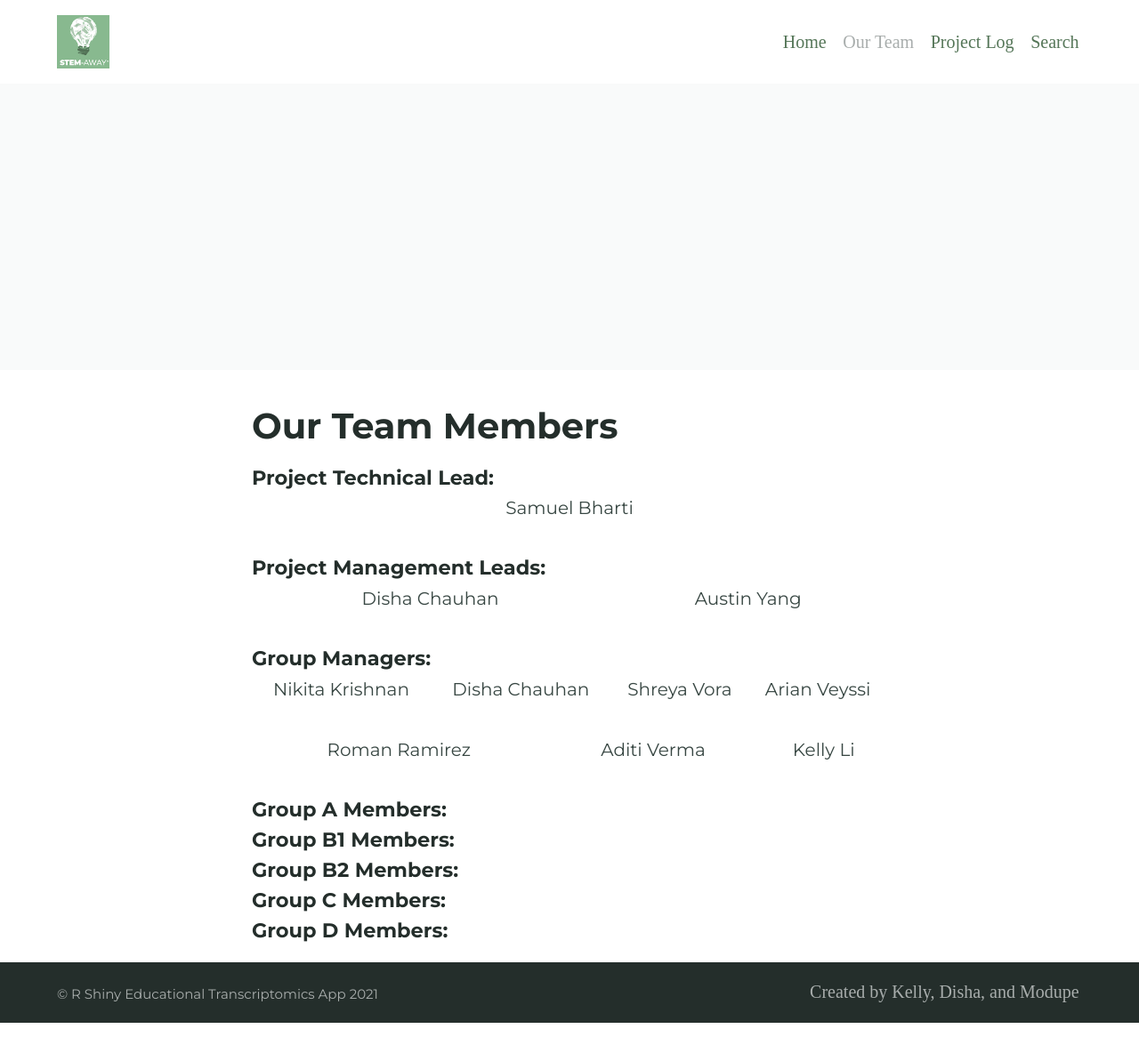
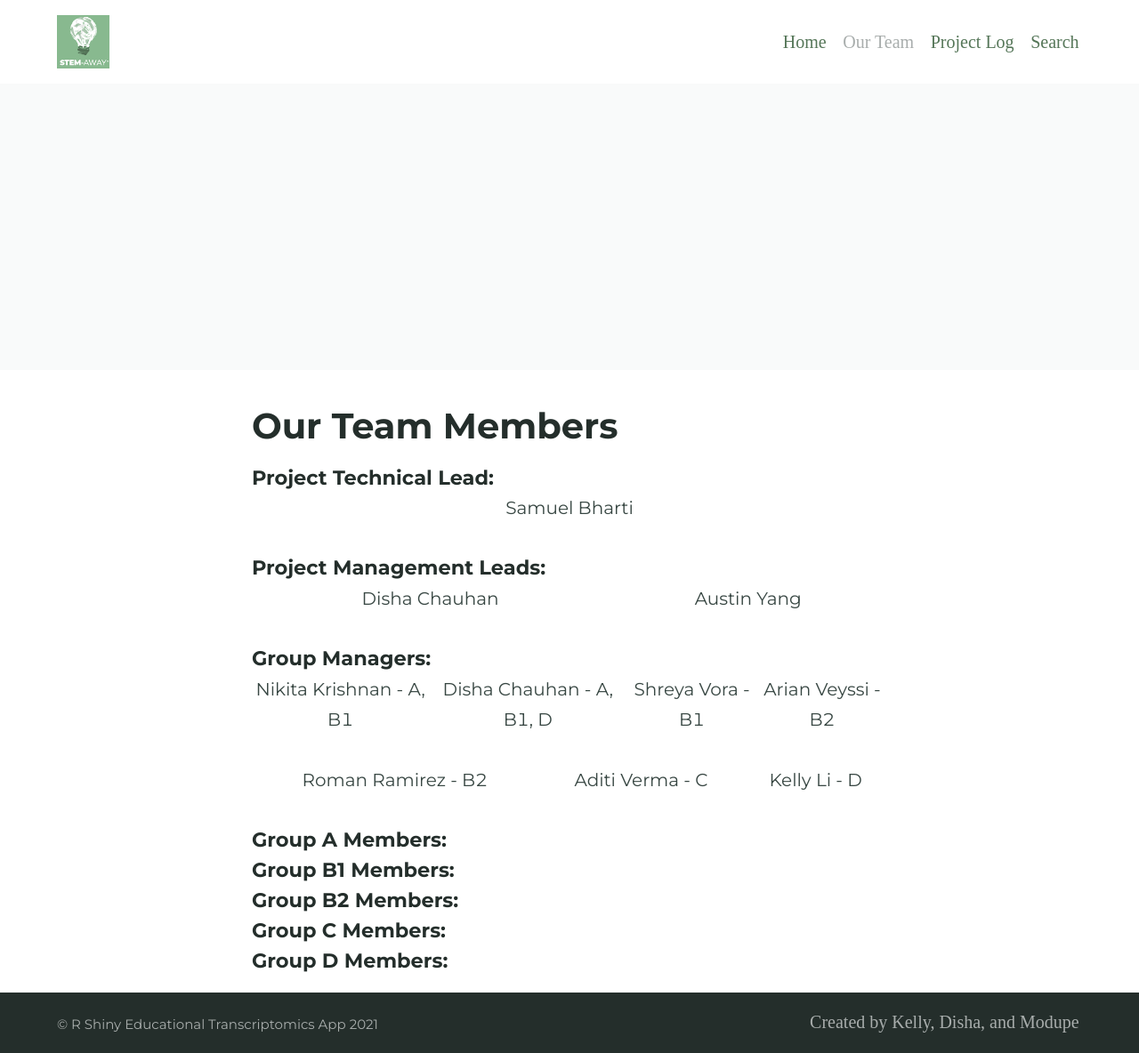
Before and after one commit to BI-STEM-Away/sMAP_dev, a Jekyll site: the page built from ourTeam.md, in a window 1280 px wide. Shown: the whole page at 89% size. Built offline with Jekyll 4.4.1, drawn with Linux system fonts in a browser that asks for light colours; before the commit the page ends 1150 px from its top, so only the background shows below that.

```diff
--- a/ourTeam.md
+++ b/ourTeam.md
@@ -21,18 +21,19 @@ feature_image: "https://bi-stem-away.github.io/shiny_app_dev/Banner.png"
 
 ##### Project Management Leads:
 
-Disha Chauhan              |  Austin Yang
+Disha Chauhan             |  Austin Yang
 :-------------------------:|:-------------------------:
 ![](https://bi-stem-away.github.io/shiny_app_dev/Logo.png)  |  ![](https://bi-stem-away.github.io/shiny_app_dev/Logo.png)
 
 
 ##### Group Managers:
 
-Nikita Krishnan            |  Disha Chauhan            |  Shreya Vora              |  Arian Veyssi
+Nikita Krishnan - A, B1             |  Disha Chauhan - A, B1, D             |  Shreya Vora - B1             |  Arian Veyssi - B2
 :-------------------------:|:-------------------------:|:-------------------------:|:-------------------------:
 ![](https://bi-stem-away.github.io/shiny_app_dev/Logo.png)  |  ![](https://bi-stem-away.github.io/shiny_app_dev/Logo.png)  |  ![](https://bi-stem-away.github.io/shiny_app_dev/Logo.png)  |  ![](https://bi-stem-away.github.io/shiny_app_dev/Logo.png)
 
-Roman Ramirez          |  Aditi Verma              |  Kelly Li
+
+Roman Ramirez - B2             |  Aditi Verma - C             |  Kelly Li - D
 :---------------------:|:-------------------------:|:-------------------------:
 ![](https://bi-stem-away.github.io/shiny_app_dev/Logo.png)  |  ![](https://bi-stem-away.github.io/shiny_app_dev/Logo.png)  |  ![](https://bi-stem-away.github.io/shiny_app_dev/Logo.png)
 
```
